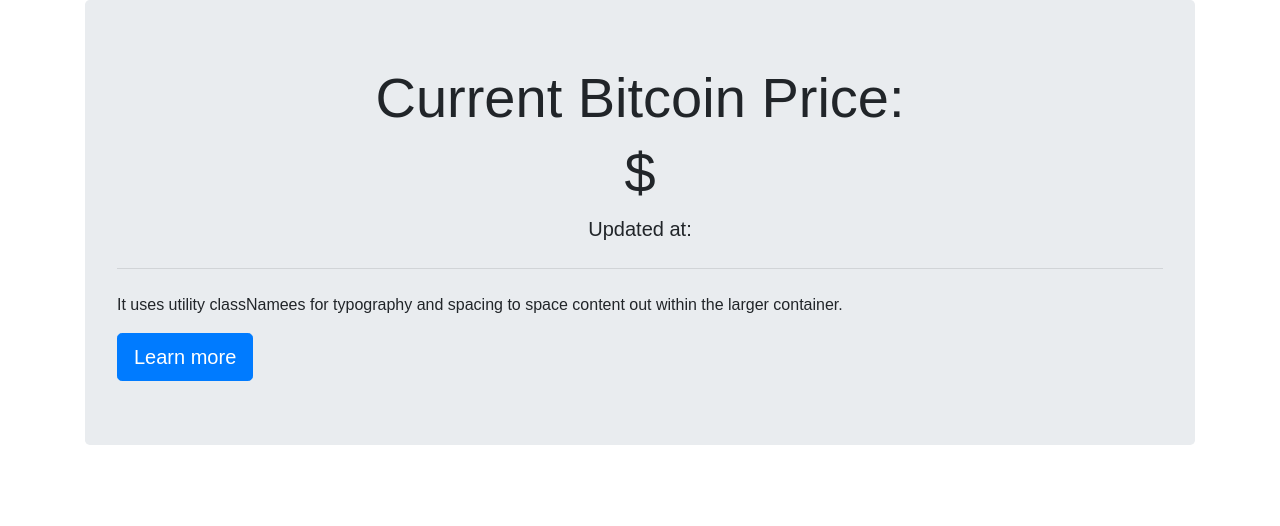
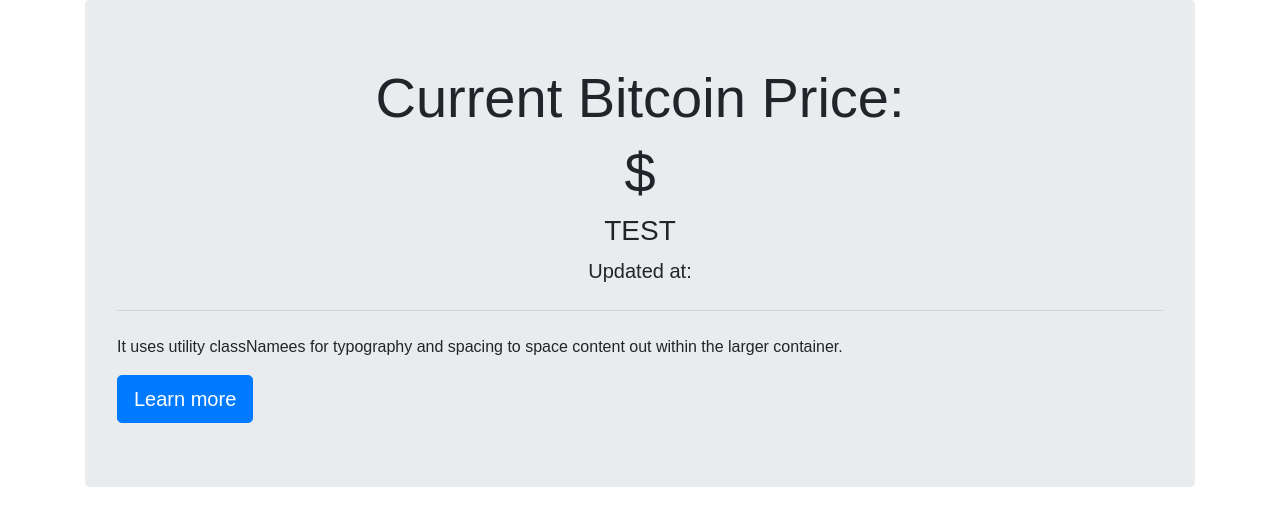
Before and after one commit to vsparrow/react-bitcoin-price, a React (Create React App) app: page / in a window 1280 px wide. Shown: the top 526 px of the page. Built offline with nearby package versions, Linux system fonts and the light colour scheme; no server answers.

Commit message:
Create PriceDifference.js

```diff
--- a/src/Price.js
+++ b/src/Price.js
@@ -1,4 +1,5 @@
 import React, { Component } from 'react';
+import PriceDifference from './PriceDifference'
 
 class Price extends Component {
   constructor(props){
@@ -47,6 +48,7 @@
       <div>
         <h1 className="display-4 text-center">Current Bitcoin Price:</h1>
         <h1 className="display-4 text-center">${this.state.price} {this.state.currency}</h1>
+        <PriceDifference />
         <p className="lead text-center">Updated at: {this.state.timeUpdated}</p>
 
       </div>
--- /dev/null
+++ b/src/PriceDifference.js
@@ -0,0 +1,14 @@
+import React, { Component } from 'react';
+
+class PriceDifference extends Component {
+  // constructor(props){
+  //   super(props)
+  //   // this.state = {price: "", currency: "", timeUpdated: "", priceChange: ""}
+  // }//constructor
+  render(){
+    return(
+      <h3 className="text-center">TEST</h3>
+    )
+  }
+}//class
+export default PriceDifference
```
